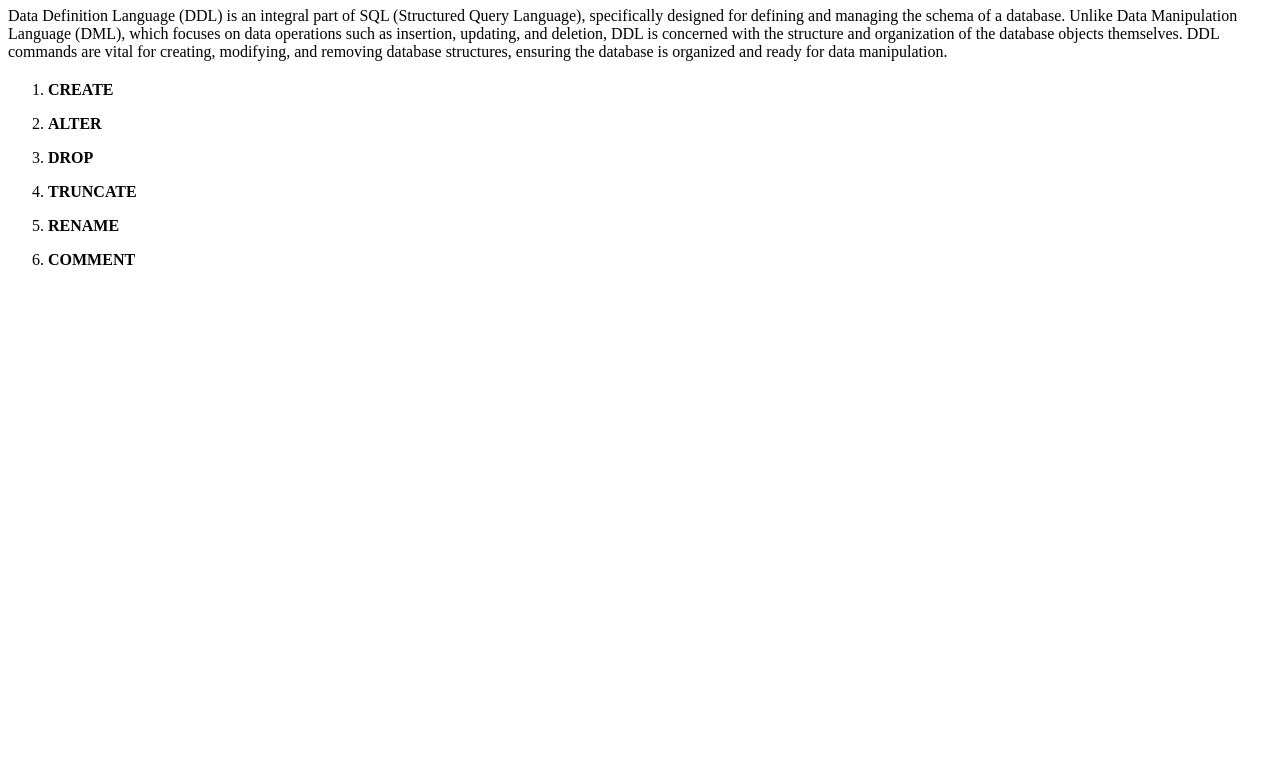
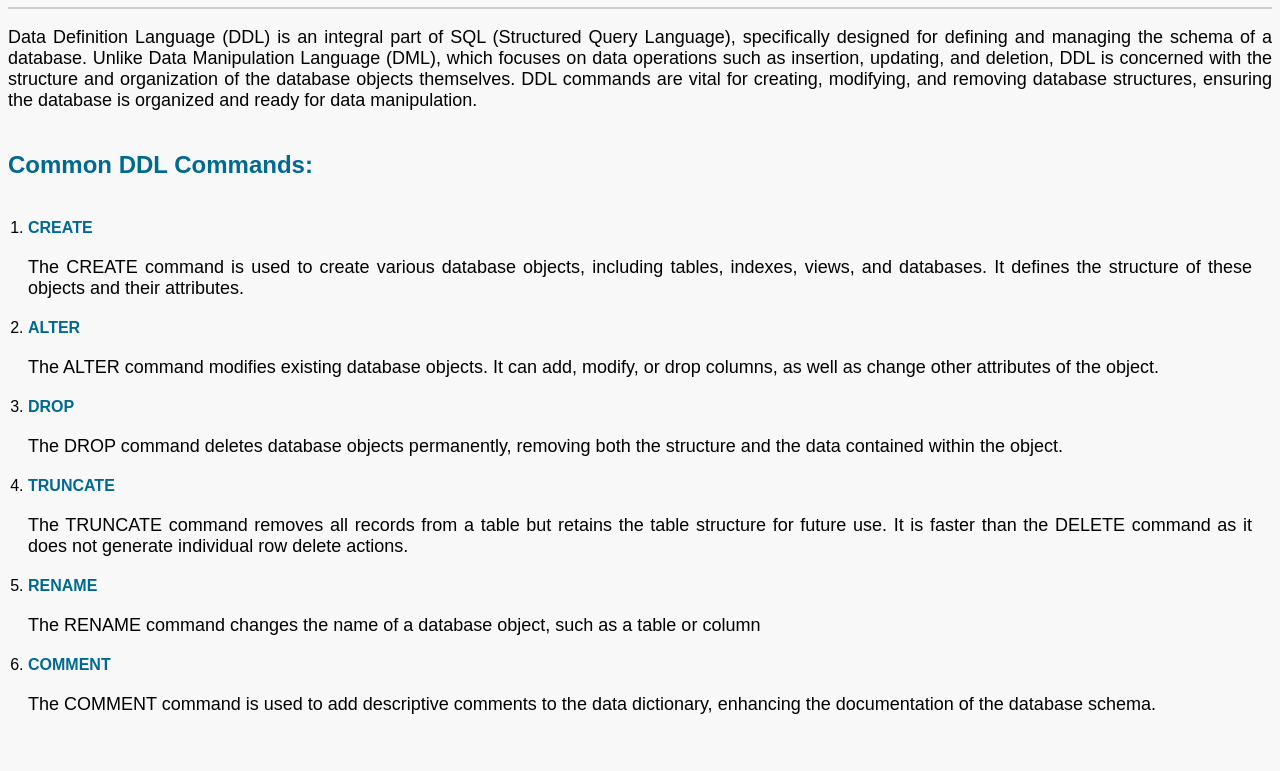
Before and after one commit to Bikrant062/firsthtml, a plain HTML site: page assignment5.html in a window 1280 px wide. Shown: the part 73-844 px from the top of the page. Before the commit the page ends 800 px from the top, so only its background shows below. Drawn offline with Linux system fonts and the light colour scheme.

Commit message:
style
style

```diff
--- a/assignment5.html
+++ b/assignment5.html
@@ -4,24 +4,25 @@
     <meta charset="UTF-8">
     <meta name="viewport" content="width=device-width, initial-scale=1.0">
     <title>DDL</title>
+    <link rel="stylesheet" href="assignment5style.css">
 </head>
 <body>
-    <h1>DATA Definition language</h1>
+    <h1>Data Definition Language</h1><hr>
     <p>Data Definition Language (DDL) is an integral part of SQL (Structured Query Language), specifically designed for defining and managing the schema of a database. Unlike Data Manipulation Language (DML), which focuses on data operations such as insertion, updating, and deletion, DDL is concerned with the structure and organization of the database objects themselves. DDL commands are vital for creating, modifying, and removing database structures, ensuring the database is organized and ready for data manipulation.</p>
-    <h2></h2>
+    <h2>Common DDL Commands:</h2>
     <ol>
         <li><b>CREATE</b></li>
-        <p></p>
+        <p>The CREATE command is used to create various database objects, including tables, indexes, views, and databases. It defines the structure of these objects and their attributes.</p>
         <li><b>ALTER</b></li>
-        <p></p>
+        <p>The ALTER command modifies existing database objects. It can add, modify, or drop columns, as well as change other attributes of the object.</p>
         <li><b>DROP</b></li>
-        <p></p>
+        <p>The DROP command deletes database objects permanently, removing both the structure and the data contained within the object.</p>
         <li><b>TRUNCATE</b></li>
-        <p></p>
+        <p>The TRUNCATE command removes all records from a table but retains the table structure for future use. It is faster than the DELETE command as it does not generate individual row delete actions.</p>
         <li><b>RENAME</b></li>
-        <p></p>
+        <p>The RENAME command changes the name of a database object, such as a table or column</p>
         <li><b>COMMENT</b></li>
-        <p></p>
+        <p>The COMMENT command is used to add descriptive comments to the data dictionary, enhancing the documentation of the database schema.</p>
 
     </ol>
 </body>
--- /dev/null
+++ b/assignment5style.css
@@ -0,0 +1,41 @@
+body {
+    font-family: Arial, sans-serif;
+    background-color: rgba(240, 240, 240, 0.452);
+}
+
+h1 {
+    color: #00698f;
+    text-align: center;
+}
+
+hr {
+    border: 1px solid #ccc;
+}
+
+p {
+    font-size: 18px;
+    margin-bottom: 20px;
+}
+
+h2 {
+    color: #00698f;
+    margin-top: 40px;
+}
+
+ol {
+    list-style: decimal;
+    padding: 20px;
+}
+
+li {
+    margin-bottom: 20px;
+}
+
+b {
+    font-weight: bold;
+    color: #00698f;
+}
+
+p {
+    text-align: justify;
+}
```
